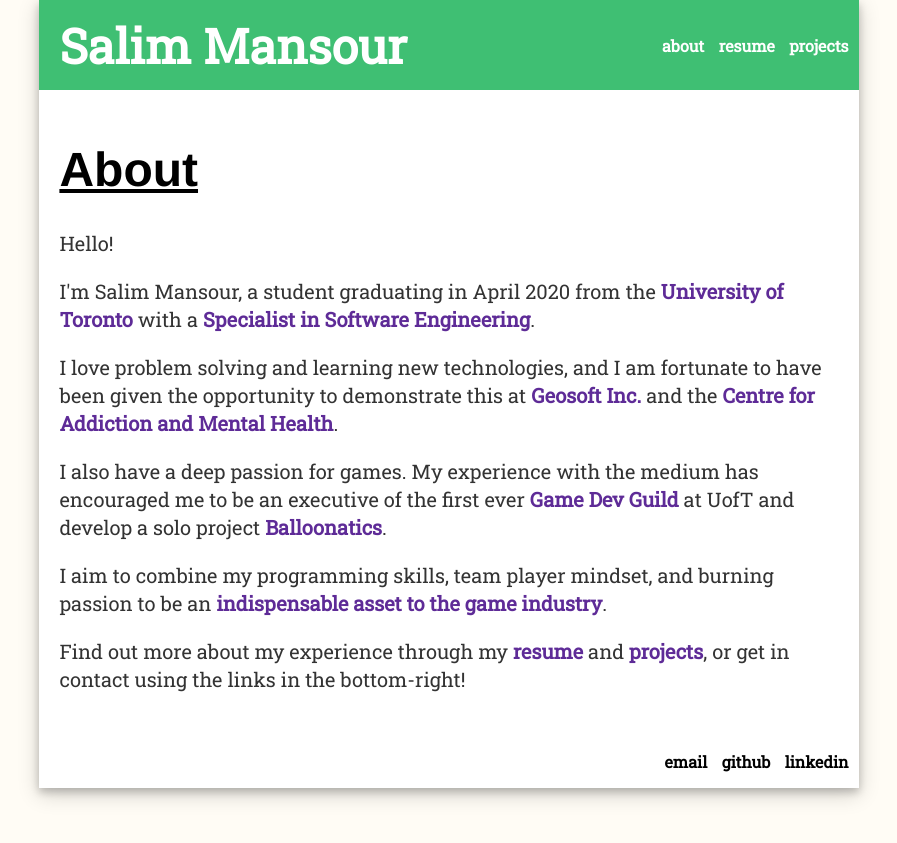
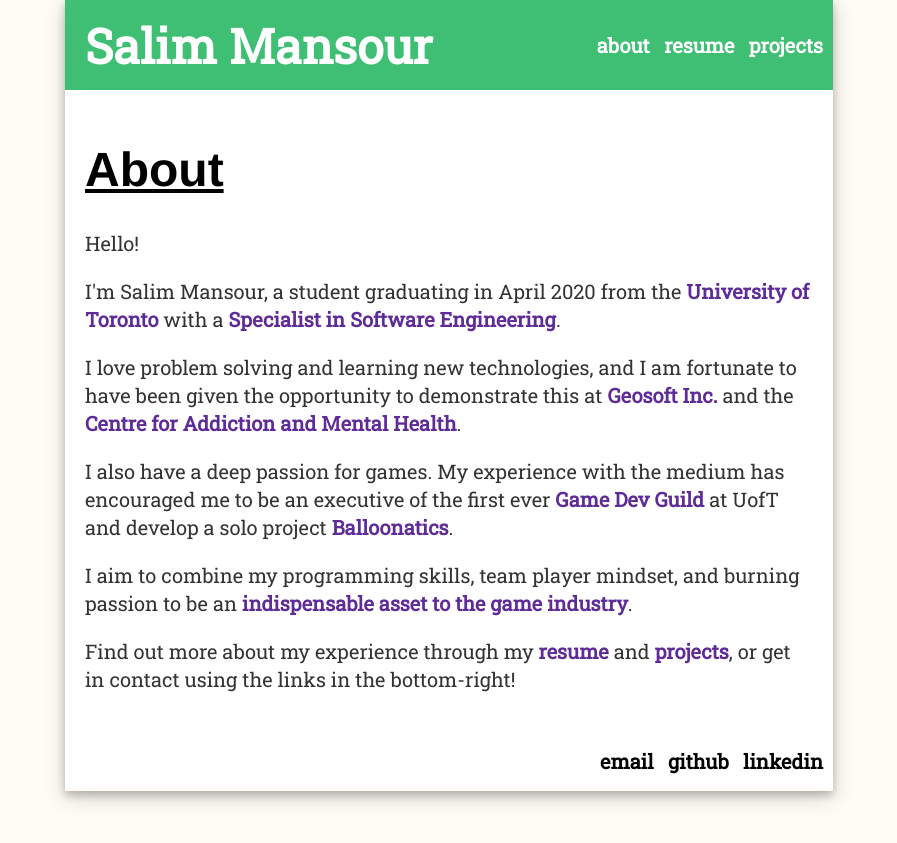
Before and after one commit to slimnsour/slimnsour.github.io, a Jekyll site: the page built from index.html, in a window 1280 px wide. Shown: the top 843 px of the page, without its empty margins (191-1088 px from the left). Built offline with Jekyll 4.4.1, drawn with Linux system fonts in a browser that asks for light colours; nearby versions of some CDN libraries.

Commit message:
Added check for mobile size

```diff
--- a/css/main.css
+++ b/css/main.css
@@ -2,12 +2,21 @@
 html { overflow-y: scroll; height: 100%;}
 
 body {
-    width: 80%;
+    width: 60%;
     margin: 0px;
     margin-left: auto;
     margin-right: auto;
   	background: rgb(255, 252, 245);
 }
+@media only screen and (max-device-width: 640px) {
+  body {
+      width: 100%;
+      margin: 0px;
+      margin-left: auto;
+      margin-right: auto;
+    	background: rgb(255, 252, 245);
+  }
+    }
 
 .header
 {
@@ -47,6 +56,7 @@
     display: inline;
     color: #FFFFFF;
     margin: auto;
+    font-size: 1.25em;
     margin-right: 10px;
 }
 
@@ -135,12 +145,14 @@
 }
 .clearfix {
     height: 100%;
-    width: 80%;
+    width: 100%;
     margin-left: auto;
     margin-right: auto;
     box-shadow: 0 4px 8px 0 rgba(0, 0, 0, 0.2), 0 6px 20px 0 rgba(0, 0, 0, 0.19);
     /* background: #FFF url(images/fond_content.jpg) repeat-x top; */
 }
+
+
 html[xmlns] .clearfix {
     display: block;
     display: inline-block;
```
